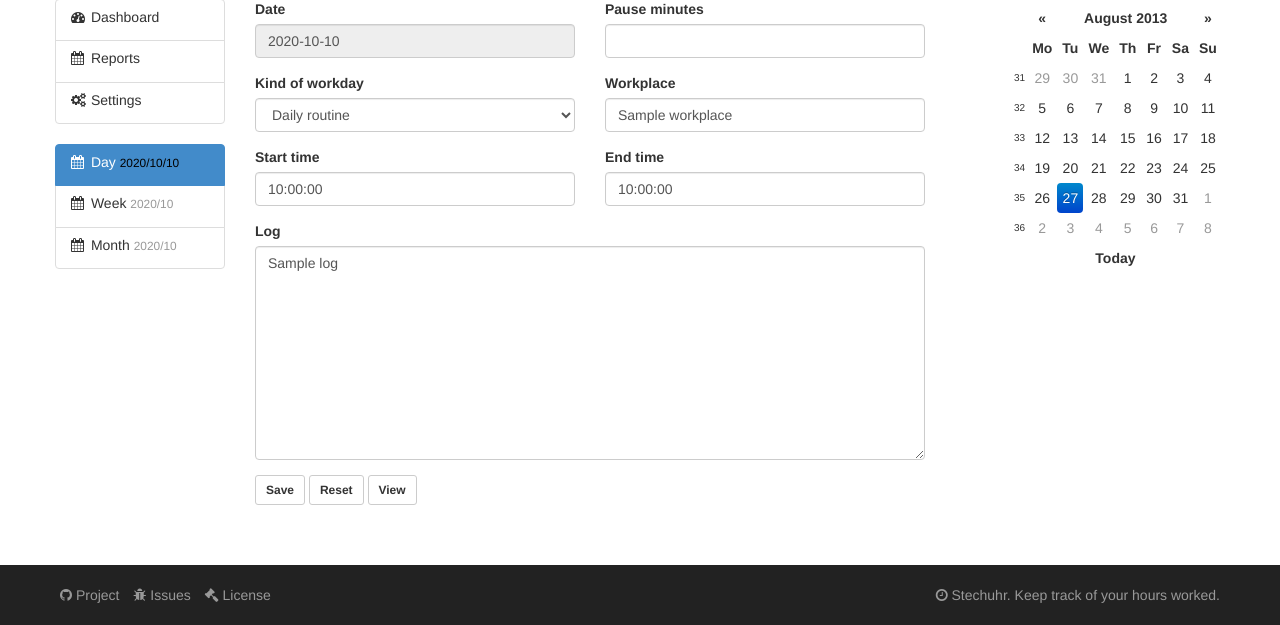
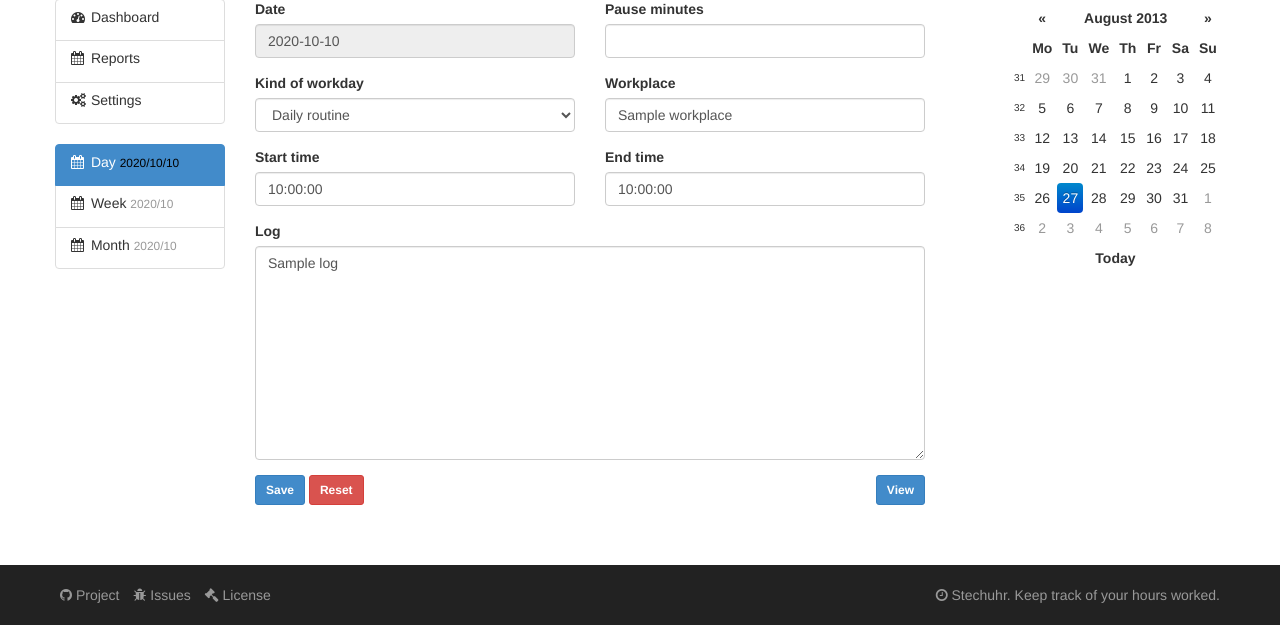
Before and after one commit to drscream/stech-uhr, a Django app: template stechuhr/templates/reports/day.html in a window 1280 px wide. Shown: the part 193-818 px from the top of the page. Run offline with Django 3.2, Linux system fonts and the light colour scheme; the template is opened without the code that fills it: most values are stand-ins (such as "Sample title", 1, 10 or a date in 2020).

Commit message:
coloured buttons

```diff
--- a/stechuhr/templates/login.html
+++ b/stechuhr/templates/login.html
@@ -30,7 +30,7 @@
 			{% else %}
 				<input type="hidden" name="next" value="/stechuhr/" />
 			{% endif %}
-				<button class="btn btn-default btn-sm" type="submit" value="Log in">Log in</button>
+				<button class="btn btn-primary btn-sm" type="submit" value="Log in">Log in</button>
 			{% if form.errors %}
 				<div class="alert alert-danger form-alert">
 					<a class="close" data-dismiss="alert"><i class="icon-remove-sign"></i></a>
--- a/stechuhr/templates/reports/day.html
+++ b/stechuhr/templates/reports/day.html
@@ -117,9 +117,9 @@
 							 <textarea id="id_log" name="log" rows="10" class="form-control">{{ report.log }}</textarea>
 						</div>
 						<input type="hidden" name="pk" value="{{ report.pk }}" />
-						<button name="save" class="btn btn-default btn-sm" type="submit" value="1">Save</button>
-						<button name="reset" class="btn btn-default btn-sm" type="submit" value="1">Reset</button>
-						<a data-toggle="modal" href="#reports-day-print" class="btn btn-default btn-sm">View</a>
+						<button name="save" class="btn btn-primary btn-sm" type="submit" value="1">Save</button>
+						<button name="reset" class="btn btn-danger btn-sm" type="submit" value="1">Reset</button>
+						<a data-toggle="modal" href="#reports-day-print" class="btn btn-primary btn-sm pull-right">View</a>
 					{% if form.errors %}
 						<div class="alert alert-danger form-alert">
 							<a class="close" data-dismiss="alert"><i class="icon-remove-sign"></i></a>
@@ -180,7 +180,7 @@
 							<label for="id_log">Log</label>
 							 <textarea id="id_log" name="log" rows="10" class="form-control"></textarea>
 						</div>
-						<button name="save" class="btn btn-default btn-sm" type="submit" value="1">Save</button>
+						<button name="save" class="btn btn-primary btn-sm" type="submit" value="1">Save</button>
 					{% if form.errors %}
 						<div class="alert alert-danger form-alert">
 							<a class="close" data-dismiss="alert"><i class="icon-remove-sign"></i></a>
--- a/stechuhr/templates/reports/print.html
+++ b/stechuhr/templates/reports/print.html
@@ -19,8 +19,8 @@
 				</div>
 			</div>
 			<div class="modal-footer">
-				<button type="button" class="btn btn-default btn-sm" data-dismiss="modal">Close</button>
-				<a class="btn btn-default btn-sm" href="javascript:window.print()">Print</a>
+				<button type="button" class="btn btn-danger btn-sm" data-dismiss="modal">Close</button>
+				<a class="btn btn-primary btn-sm" href="javascript:window.print()">Print</a>
 			</div>
 		</div>
 	</div>
--- a/stechuhr/templates/settings/basic.html
+++ b/stechuhr/templates/settings/basic.html
@@ -73,7 +73,7 @@
 							<label for="id_email" class="required">Email</label>
 							<input id="id_email" maxlength="254" name="email" type="text" value="{{ user.email  }}" class="form-control" />
 						</div>
-						<button class="btn btn-default btn-sm" type="submit" value="save">Save</button>
+						<button class="btn btn-primary btn-sm" type="submit" value="save">Save</button>
 					</fieldset>
 				</form>
 				{% if form.errors %}
--- a/stechuhr/templates/settings/jobs.html
+++ b/stechuhr/templates/settings/jobs.html
@@ -73,7 +73,7 @@
 					</tr>
 				{% endfor %}
 				</table>
-				<a href="/stechuhr/settings/jobs/new/" class="btn btn-default btn-sm">Create new</a>
+				<a href="/stechuhr/settings/jobs/new/" class="btn btn-primary btn-sm">Create new</a>
 			</div>
 		</div>
 {% else %}
--- a/stechuhr/templates/settings/jobs/details.html
+++ b/stechuhr/templates/settings/jobs/details.html
@@ -77,8 +77,8 @@
 							<label for="id_leaved_at">Leaved at</label>
 							<input id="id_leaved_at" maxlength="254" name="leaved_at" type="text" class="form-control" value="{{ job.leaved_at|date:"Y-m-d" }}"/>
 						</div>
-						<button class="btn btn-default btn-sm" type="submit" name="save" value="1">Save</button>
-						<button class="btn btn-default btn-sm" type="submit" name="delete" value="1">Delete</button>
+						<button class="btn btn-primary btn-sm" type="submit" name="save" value="1">Save</button>
+						<button class="btn btn-danger btn-sm" type="submit" name="delete" value="1">Delete</button>
 					</div>
 					<div class="col-lg-6">
 						<div class="form-group">
--- a/stechuhr/templates/settings/jobs/new.html
+++ b/stechuhr/templates/settings/jobs/new.html
@@ -77,7 +77,7 @@
 							<label for="id_leaved_at">Leaved at</label>
 							<input id="id_leaved_at" maxlength="254" name="leaved_at" type="text" class="form-control" />
 						</div>
-						<button class="btn btn-default btn-sm" type="submit" value="save">Save</button>
+						<button class="btn btn-primary btn-sm" type="submit" value="save">Save</button>
 					</div>
 					<div class="col-lg-6">
 						<div class="form-group">
--- a/stechuhr/templates/signin.html
+++ b/stechuhr/templates/signin.html
@@ -35,7 +35,7 @@
 				{% else %}
 					<input type="hidden" name="next" value="/stechuhr/" />
 				{% endif %}
-					<button class="btn btn-larg btn-info" type="submit" value="signin">Sign in</button>
+					<button class="btn btn-primary btn-sm" type="submit" value="signin">Sign in</button>
 				{% if form.errors %}
 					<div class="alert alert-danger form-alert">
 						<a class="close" data-dismiss="alert"><i class="icon-remove-sign"></i></a>
```
